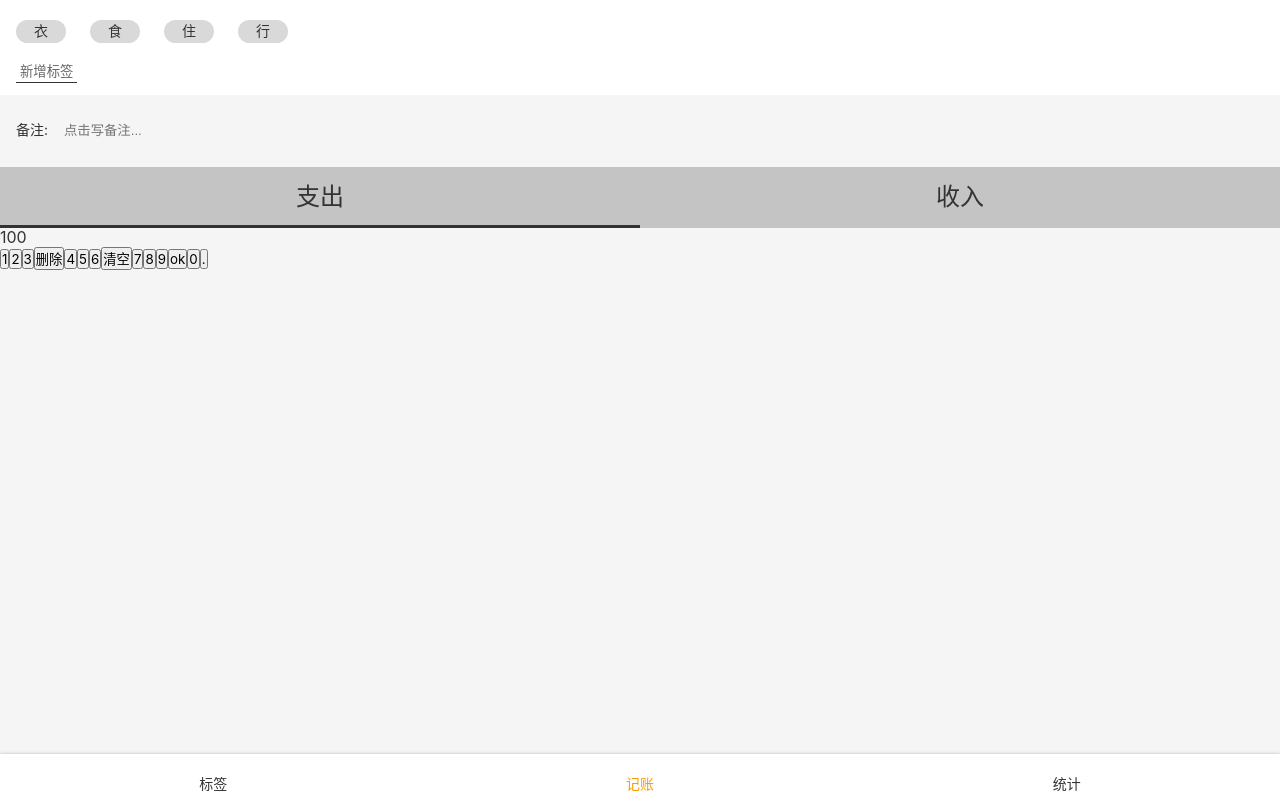
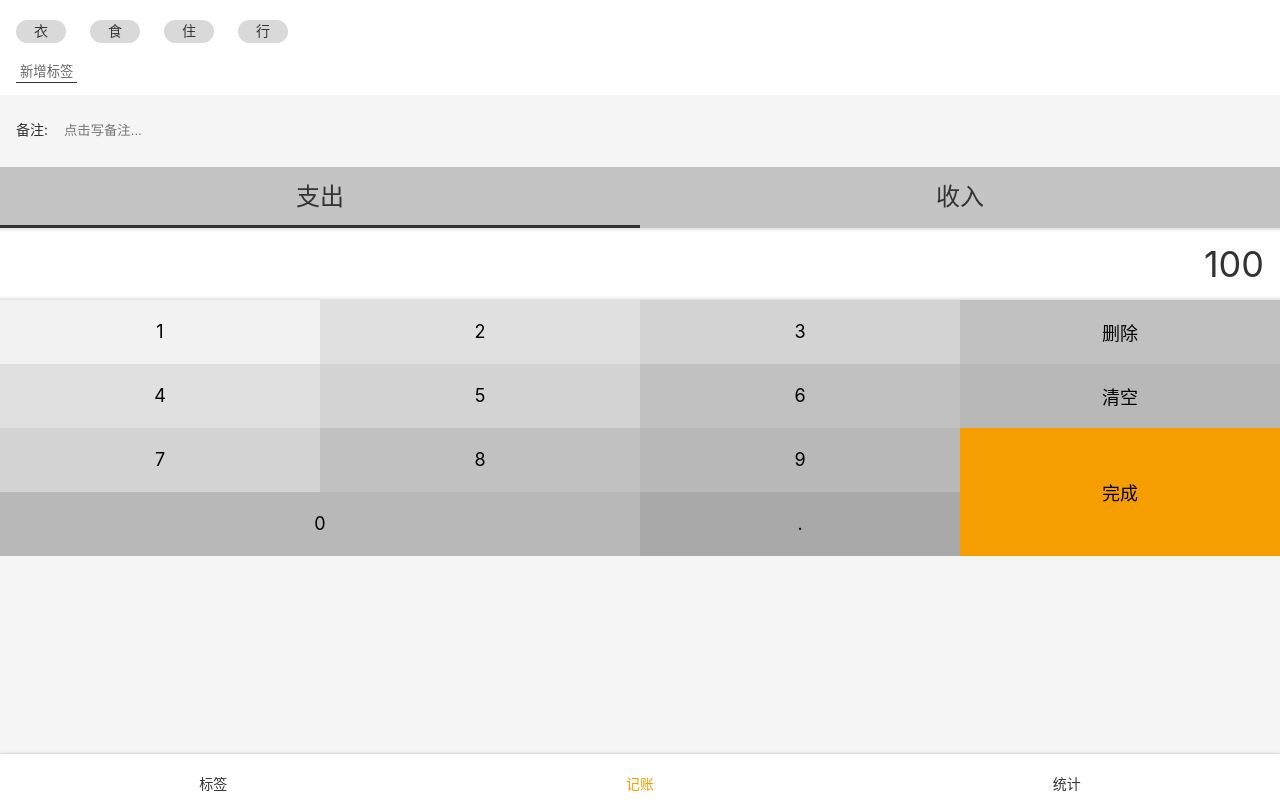
Before and after one commit to Ranze1129/Moon-accountBook, a React app: page /#/money in a window 1280 px wide. Built offline with nearby package versions, Linux system fonts and the light colour scheme; some icons are missing.

Commit message:
Money.tsx 之 数字面板 UI 完成

```diff
--- a/src/components/Nav.tsx
+++ b/src/components/Nav.tsx
@@ -1,5 +1,5 @@
 import styled from 'styled-components';
-import {Link,NavLink} from 'react-router-dom';
+import {NavLink} from 'react-router-dom';
 import React from 'react';
 import Icon from './Icon';
 
--- a/src/index.scss
+++ b/src/index.scss
@@ -35,3 +35,8 @@
   width: 1em;
   height: 1em;
 }
+.clearfix::after{
+  content:'';
+  display: block;
+  clear: both;
+}
--- a/src/views/Money.tsx
+++ b/src/views/Money.tsx
@@ -76,6 +76,54 @@
   }
 `;
 const NumberPadSection = styled.section`
+  display: flex;
+  flex-direction: column;
+  > .output {
+    background: white;
+    font-size: 36px;
+    line-height: 72px;
+    text-align: right;
+    padding: 0 16px;
+    box-shadow: inset 0 -5px 5px -5px rgba(0, 0, 0, 0.25),
+    inset 0 5px 5px -5px rgba(0, 0, 0, 0.25);
+  }
+  > .pad {
+    > button {
+      font-size: 18px;
+      float: left;
+      width: 25%;
+      height: 64px;
+      border: none;
+      &.ok {
+        height: 128px;
+        float: right;
+      }
+      &.zero {
+        width: 50%;
+      }
+      &:nth-child(1) {
+        background: #f2f2f2;
+      }
+      &:nth-child(2), &:nth-child(5) {
+        background: #e0e0e0;
+      }
+      &:nth-child(3), &:nth-child(6), &:nth-child(9) {
+        background: #d3d3d3;
+      }
+      &:nth-child(4), &:nth-child(7), &:nth-child(10) {
+        background: #c1c1c1;
+      }
+      &:nth-child(8), &:nth-child(11), &:nth-child(13) {
+        background: #b8b8b8;
+      }
+      &:nth-child(12) {
+        background: #f69d02;
+      }
+      &:nth-child(14) {
+        background: #a9a9a9;
+      }
+    }
+  }
 `;
 
 
@@ -104,10 +152,10 @@
         </ul>
       </CategorySection>
       <NumberPadSection>
-        <div>
+        <div className="output">
           100
         </div>
-        <div>
+        <div className="pad clearfix">
           <button>1</button>
           <button>2</button>
           <button>3</button>
@@ -119,8 +167,8 @@
           <button>7</button>
           <button>8</button>
           <button>9</button>
-          <button>ok</button>
-          <button>0</button>
+          <button className="ok">完成</button>
+          <button className="zero">0</button>
           <button>.</button>
         </div>
       </NumberPadSection>
```
